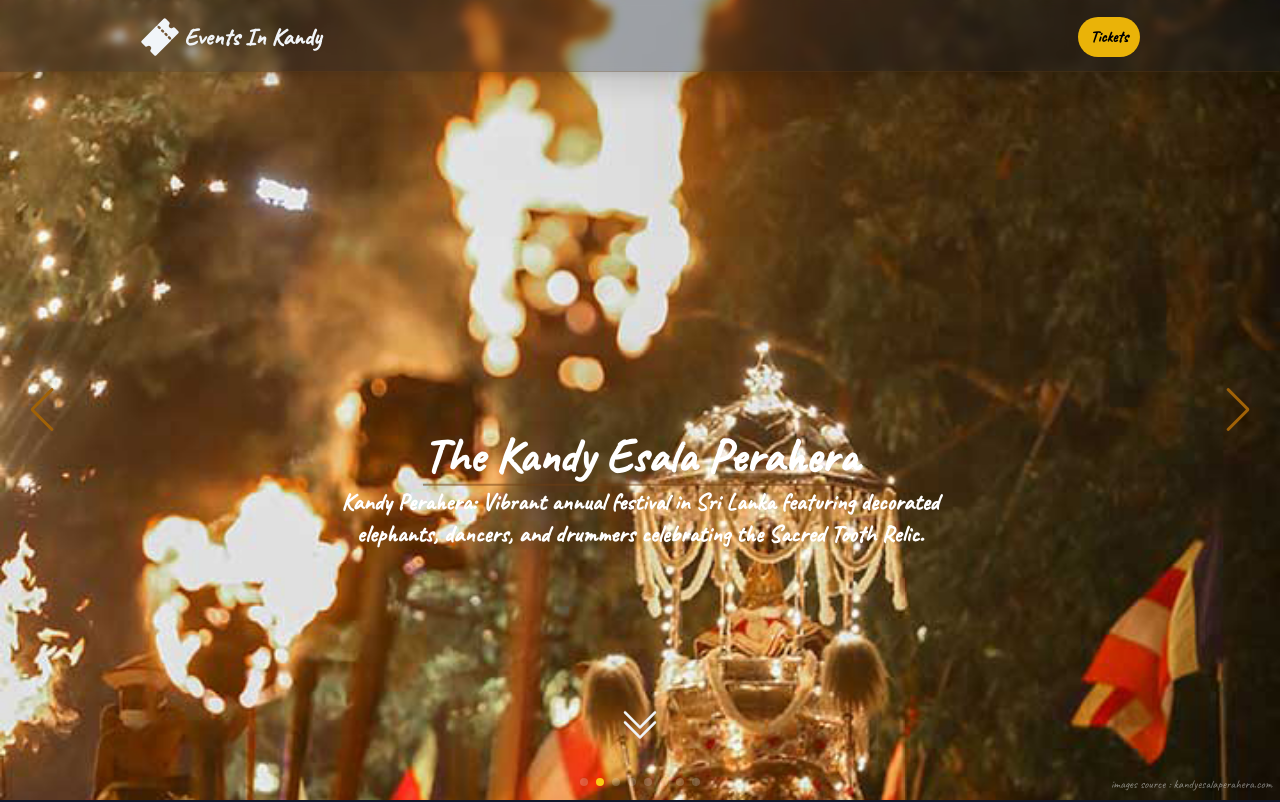
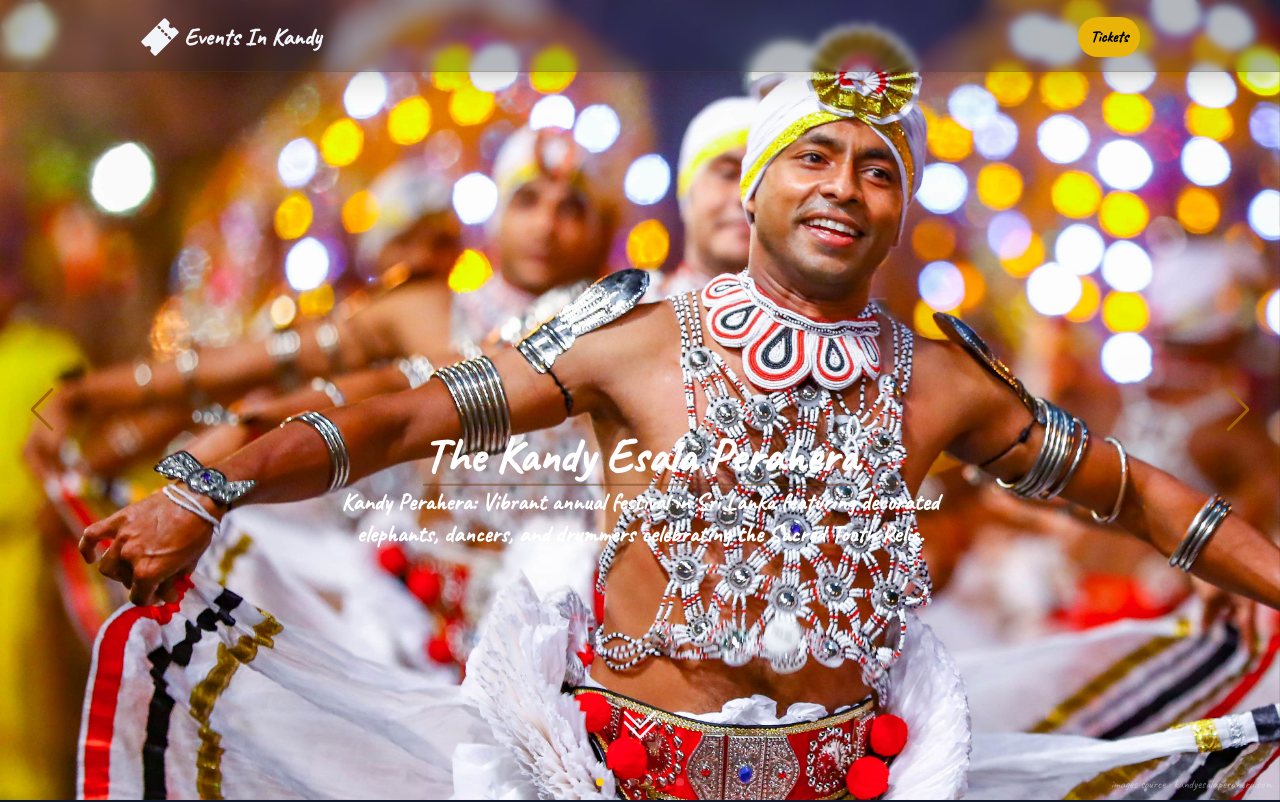
Before and after one commit to rumeshranaweera/kandyperahera, a Next.js app: page / in a window 1280 px wide. Shown: the top 802 px of the page. Built offline with nearby package versions, Linux system fonts and the light colour scheme.

Commit message:
shuffle the carousel list

```diff
--- a/components/carousel.tsx
+++ b/components/carousel.tsx
@@ -1,4 +1,3 @@
-import React, { useRef, useState } from "react";
 // Import Swiper React components
 import { Swiper, SwiperSlide } from "swiper/react";
 
@@ -20,7 +19,8 @@ export default function Carousel() {
       <Swiper
         effect="fade"
         fadeEffect={{ crossFade: false }}
-        spaceBetween={30}
+        longSwipes={false}
+        speed={700}
         centeredSlides={true}
         autoplay={{
           delay: 5500,
@@ -43,7 +43,7 @@ export default function Carousel() {
               loading="lazy"
             />
           </SwiperSlide>
-        ))}
+        )).sort(() => 0.5 - Math.random())}
       </Swiper>
     </div>
   );
--- a/components/hero.tsx
+++ b/components/hero.tsx
@@ -64,11 +64,9 @@ function Hero() {
         initial={{ opacity: 0 }}
         animate={{ opacity: 0.5 }}
         transition={{ delay: 5 }}
-        className="absolute text-xs right-2 hover:text-yellow-500 bottom-2"
+        className="absolute bottom-0 text-xs right-2 hover:text-yellow-500 md:bottom-2"
       >
-        <a href="https://kandyesalaperahera.com/" target="_blank">
-          images source : kandyesalaperahera.com
-        </a>
+        images source : kandyesalaperahera.com
       </motion.h6>
     </section>
   );
```
